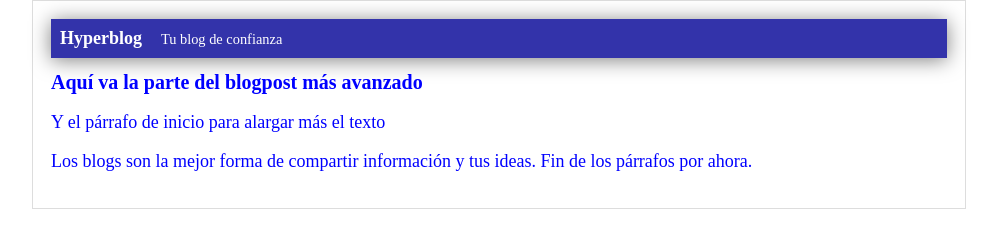
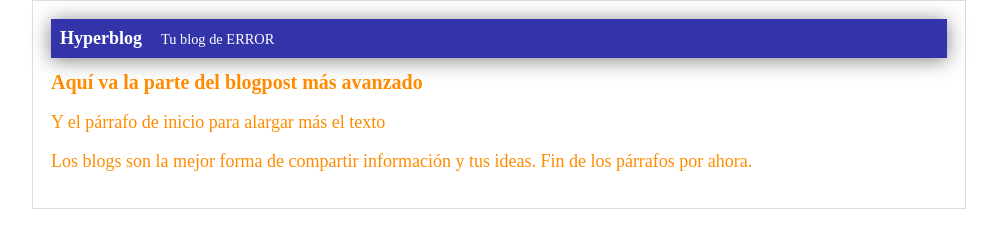
Before and after one commit to fsmith9/hyperloco, a plain HTML site: page index.html in a window 1280 px wide. Shown: the whole page, without its empty margins (141-1138 px from the left). Drawn offline with Linux system fonts and the light colour scheme.

Commit message:
cambios de ERROR y color

```diff
--- a/css/estilos.css
+++ b/css/estilos.css
@@ -1,6 +1,6 @@
 body
     {
-        color: blue;
+        color: darkorange;
         text-align: center;
         font-family: 'Times New Roman', Times, serif;
         font-size: 18px;
--- a/index.html
+++ b/index.html
@@ -7,7 +7,7 @@
         <div id="container">
             <div id="cabecera">
                 Hyperblog
-                <span id="tagline">Tu blog de confianza</span>
+                <span id="tagline">Tu blog de ERROR</span>
             </div>
             <div id="post">
         <h1>Aquí va la parte del blogpost más avanzado</h1>
```
